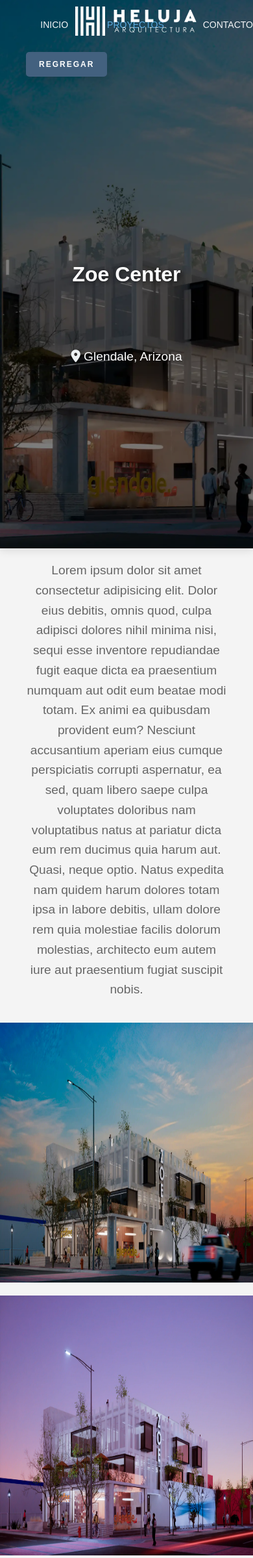
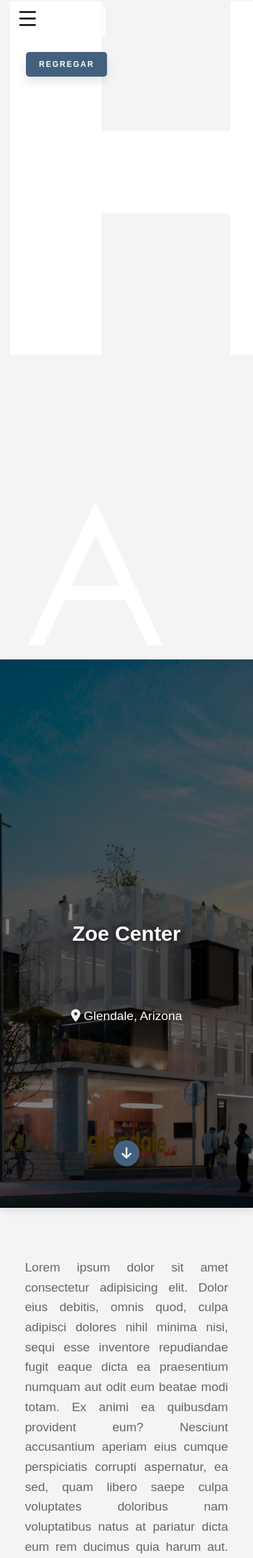
Before and after one commit to JoyMoGas/HelujaArc, a Flask app: page /proyecto/zoe-center in a window 390 px wide. Shown: the top 2398 px of the page at 65% size. Run offline with Flask 3, Linux system fonts and the light colour scheme; some libraries are stand-ins or nearby versions; some web fonts are replaced.

Commit message:
Responsive NavBar not working

```diff
--- a/static/base-styles.css
+++ b/static/base-styles.css
@@ -28,11 +28,13 @@ html, body {
   box-sizing: border-box;
 }
 
-  .navbar .home-navbar {
-    padding-bottom: 8px;
-    border-bottom-style: solid;
-    border-bottom-width: 2px;
-    width: fit-content;
+.navbar a {
+  text-decoration: none;
+  color: #000;
+  font-size: 95%;
+  font-weight: 400;
+  padding: 4px 8px;
+  border-radius: 5px;
 }
 
 .navbar.scrolled a:hover {
@@ -55,11 +57,152 @@ html, body {
   color: #ECF0F1;
 }
 
-  /* Aplica la animación de salida cuando se quita la clase `scrolled` */
-  .navbar:not(.scrolled) .home-navbar {
-    animation: lineCollapseOut 0.5s forwards;
+
+/* Estilos para el menú hamburguesa */
+.hamburguer {
+  display: none;  /* Se muestra solo en pantallas pequeñas */
+  cursor: pointer;
 }
 
+.hamburguer .line {
+  width: 25px;
+  height: 3px;
+  background-color: #1f1f1f;
+  display: block;
+  margin: 7px auto;
+  transition: all 0.3s ease-in-out;
+}
+
+/* Menú desplegable para pantallas pequeñas */
+.menubar {
+  display: none; /* Inicialmente oculto */
+  flex-direction: column;  /* Coloca los elementos en columna */
+  position: absolute;
+  top: 0;
+  left: -100%;
+  background-color: rgba(255, 255, 255, 0.95);
+  width: 100%;
+  padding-top: 50px; /* Espaciado desde el top */
+  z-index: 2;
+  transition: all 0.5s ease;
+}
+
+/* Cuando el menú hamburguesa es activado, mostrar el menú */
+.menubar.active {
+  left: 0;
+}
+
+
+  .hamburger-active .line:nth-child(2) {
+    width: 0px;
+  }
+
+  .hamburger-active .line:nth-child(1),
+  .hamburger-active .line:nth-child(3) {
+    transition-delay: 0.3s;
+  }
+
+  .hamburger-active .line:nth-child(1) {
+    transform: translateY(12px);
+  }
+
+  .hamburger-active .line:nth-child(3) {
+    transform: translateY(-5px) rotate(90deg);
+  }
+
+  .menubar {
+    position: absolute;
+    top: 0;
+    left: -60%;
+    display: flex;
+    justify-content: center;
+    align-items: flex-start;
+    width: 60%;
+    height: 100vh;
+    padding: 20% 0;
+    background: rgba(255, 255, 255);
+    transition: all 0.5s ease-in;
+    z-index: 2;
+  }
+  .active {
+    left: 0;
+    box-shadow: rgba(149, 157, 165, 0.2) 0px 8px 24px;
+  }
+
+  .menubar a {
+    padding: 0;
+    list-style: none;
+  }
+  .menubar a {
+    margin-bottom: 32px;
+  }
+
+  .menubar a {
+    text-decoration: none;
+    color: #000;
+    font-size: 95%;
+    font-weight: 400;
+    padding: 5px 10px;
+    border-radius: 5px;
+  }
+
+  .menubar a:hover {
+    background-color: #f5f5f5;
+  }
+
+@keyframes scaleUp {
+  0% {
+    transform: scale(1);
+  }
+
+  50% {
+    transform: scale(0.95);
+  }
+
+  100% {
+    transform: scale(1);
+  }
+}
+
+@media screen and (max-width: 480px) {
+  #logo-nav {
+    visibility: visible;
+    position: fixed;
+    top: 8px;
+    left: 116px;
+    height: 45px;
+    scale: 1;
+    z-index: 1000;
+  }
+
+  #logo-title-nav {
+    visibility: hidden;
+  }
+
+  .nav_items {
+    display: none;  /* Ocultar los enlaces normales */
+  }
+
+  .hamburguer {
+    display: block; /* Mostrar el ícono de hamburguesa */
+  }
+
+  .menubar.active {
+    visibility: visible;
+    left: 0;
+  }
+}
+
+@media screen and (min-width: 481px) and (max-width: 768px) {
+
+}
+
+@media screen and (min-width: 769px) and (max-width: 1024px) {
+
+}
+
+@media (min-width: 1025px) {
+    /* Aplica la animación de salida cuando se quita la clase `scrolled` */
     .nav_items {
       display: flex;
       justify-content: flex-end;
--- a/static/details-style.css
+++ b/static/details-style.css
@@ -35,15 +35,47 @@ body {
   margin-bottom: 1em;
 }
 
+.contenedor-flecha {
+  position: absolute;
+  top: 90%;
+  left: 50%;
+  width: 40px;
+  height: 40px;
+  transform: translate(-50%, -50%);
+  border-radius: 50%;
+  overflow: hidden;
+  background-color: #43617f;
+  box-shadow: 0px 0px 6px  0px rgba(0, 0, 0, 0.5);
+  display: flex; /* Añadir flexbox */
+  justify-content: center; /* Centrar horizontalmente */
+  align-items: center; /* Centrar verticalmente */
+  text-decoration: none; /* Elimina el subrayado del enlace */
+  transition: background-color 0.5s ease-in-out;
+}
+
+.contenedor-flecha > i {
+  font-size: 20px; /* Ajustar el tamaño del icono */
+  color: #FFFFFF; /* Cambiar el color del icono */
+}
+
+.contenedor-flecha:hover {
+  background-color: #5DADE2; /* Cambiar el color del icono */
+}
+
 /* Contenedor de la descripción */
 .project-description {
+
   max-width: 800px;
   margin: 0 auto;
   text-align: center;
-  padding: 1em 2em;
+  padding: 4em 2em 2em 2em;
   line-height: 1.6;
   font-size: 1.2em;
   color: #666;
+}
+
+.project-description p {
+  text-align: justify;
 }
 /* Estilo para el contenedor con imagen y título superpuesto */
 #demoBox.with-title {
--- a/static/navbar.js
+++ b/static/navbar.js
@@ -18,7 +18,6 @@ function scrollAnimation() {
         logoTitleNav.style.opacity = "0"; // Lo mantenemos invisible
         logoTitleNav.style.visibility = "hidden"; // Lo ocultamos
         // Animaciones de los otros elementos, sin afectar la visibilidad de logoNav y logo
-        logoNav.style.transform = "translateX(-100px)";
         if (scrolled) {
             // Animación de salida para los elementos del body
             logo.style.animation = "slideOut 0.7s forwards ease-in-out";
@@ -210,3 +209,13 @@ document.addEventListener('DOMContentLoaded', () => {
         }
     });
 });
+window.addEventListener('resize', () => {
+    const menubar = document.querySelector('.menubar');
+    const hamburguer = document.querySelector('.hamburguer');
+    if (menubar && hamburguer) {
+        if (window.innerWidth > 480) {
+            menubar.classList.remove('active');
+            hamburguer.classList.remove('hamburger-active');
+        }
+    }
+});
--- /dev/null
+++ b/static/scrollTo.js
@@ -0,0 +1,16 @@
+"use strict";
+document.addEventListener("DOMContentLoaded", () => {
+    const flecha = document.querySelector(".contenedor-flecha");
+    const seccionDestino = document.getElementById("seccion-destino");
+    if (flecha && seccionDestino) {
+        flecha.addEventListener("click", (event) => {
+            event.preventDefault(); // Evita el scroll automático del navegador
+            const extraOffset = 100; // Ajusta este valor para cambiar el espacio extra
+            const offsetTop = seccionDestino.getBoundingClientRect().top + window.scrollY + extraOffset;
+            window.scrollTo({
+                top: offsetTop,
+                behavior: "smooth"
+            });
+        });
+    }
+});
--- a/templates/base.html
+++ b/templates/base.html
@@ -11,23 +11,34 @@
     <link rel="stylesheet" href="{{ url_for('static', filename='base-styles.css') }}" />
 </head>
 <body>
+  {% block navbar %}
   <img id="logo-nav" src="{{ url_for('static', filename='images/Logo BLANCO.webp') }}" alt="Logotipo" />
   <img id="logo-title-nav" src="{{ url_for('static', filename='images/Logo (text).webp') }}" alt="Logotipo"/>
+
+
     <div class="navbar">
         <div class="nav_items" id="_items">
-          <a class="home_navbar" id="inicio" href="/inicio">INICIO</a>
-          <a class="home_navbar" id="proyectos" href="/proyectos">PROYECTOS</a>
-          <a class="home_navbar" id="contacto" href="/contacto">CONTACTO</a>
+          <a id="inicio" href="/inicio">INICIO</a>
+          <a id="proyectos" href="/proyectos">PROYECTOS</a>
+          <a id="contacto" href="/contacto">CONTACTO</a>
         </div>
-        <div class="nav_toggle" id="_toggle">
-          <span></span>
-          <span></span>
-          <span></span>
+        <div class="hamburguer">
+          <span class="line"></span>
+          <span class="line"></span>
+          <span class="line"></span>
+        </div>
+        <div class="menubar">
+          <a id="inicio" href="/inicio">INICIO</a>
+          <a id="proyectos" href="/proyectos">PROYECTOS</a>
+          <a id="contacto" href="/contacto">CONTACTO</a>
         </div>
     </div>
+    {% endblock %}
 
     {% block body %}
     {% endblock %}
+
+    {% block footer %}
 
     <footer class="footer-distributed">
         <div class="footer-left">
@@ -72,7 +83,7 @@
           </p>
         </div>
       </footer>
-    <script src="{{ url_for('static', filename='responsive.js') }}"></script>
+      {% endblock %}
     <script src="{{ url_for('static', filename='scripts.js') }}"></script>
     <script src="{{ url_for('static', filename='navbar.js') }}"></script>
     <script>
--- a/templates/contact.html
+++ b/templates/contact.html
@@ -9,8 +9,11 @@
 {% endblock %}
 
 {% block body %}
+
   <img id="logo" src="{{ url_for('static', filename='images/Logo BLANCO.webp') }}" alt="Logotipo" />
   <img id="logo-title" src="{{ url_for('static', filename='images/Logo (text).webp') }}" alt="Logotipo"/>
+
+
 
   <div class="content">
     <div id="image-container">
@@ -84,6 +87,6 @@
     </form>
     </div>
   </div>
-
+  {% block footer %}{% endblock %}
 
 {% endblock %}
--- a/templates/project_detail.html
+++ b/templates/project_detail.html
@@ -15,6 +15,9 @@
   <h1 class="image-title">{{ project.title }}</h1>
   <h3 class="image-location"> <i class="fa-solid fa-location-dot" style="color: #ECF0F1"></i> {{ project.location_text }}</h3>
   <img src="{{ url_for('static', filename=project.main_image) }}" alt="{{ project.title }}">
+  <a href="#project-detail" class="contenedor-flecha">
+    <i class="fa-solid fa-arrow-down"></i>
+</a>
 </div>
 
 <!-- Sección de detalles del proyecto -->
@@ -36,5 +39,5 @@
   </div>
   {% endif %}
 </section>
-
+<script src="{{ url_for('static', filename='scrollTo.js') }}"></script>
 {% endblock %}
```
Also changed, not shown: other parts of static/base-styles.css (+0 -59 lines), src/navbar.ts (+12 -1 lines), src/scrollTo.ts (added, +18 -0 lines). Lines whose indentation alone changed are shown as unchanged.
